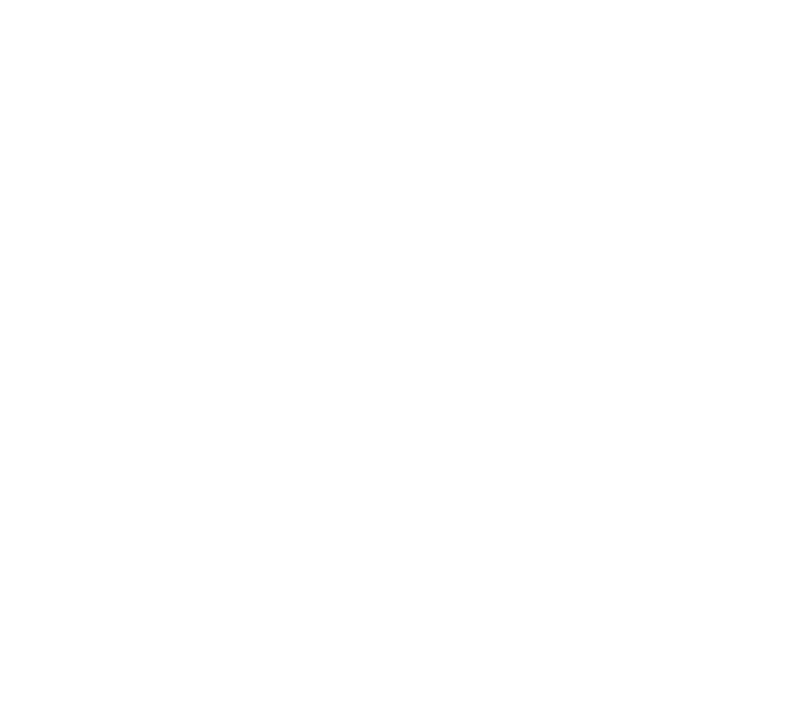
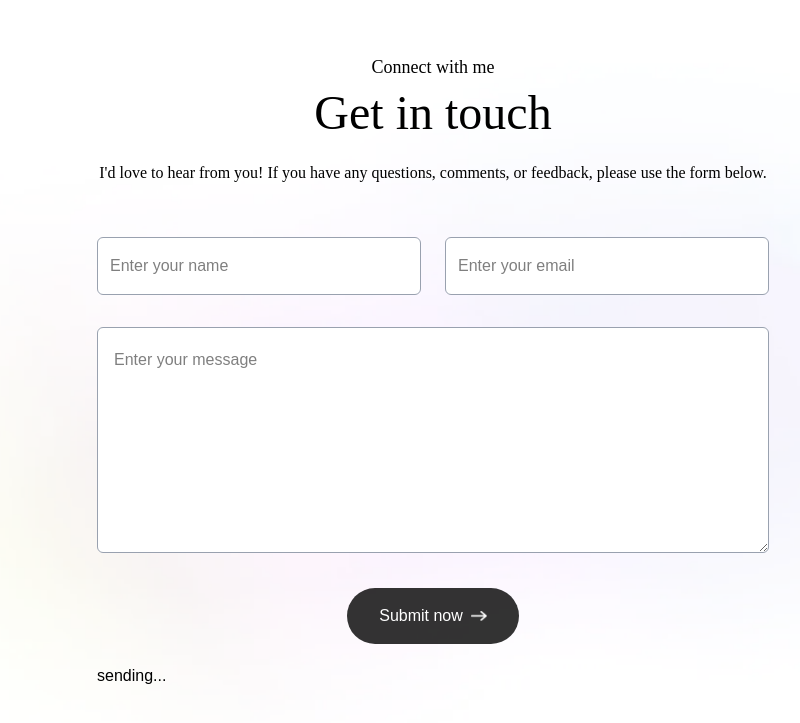
Before and after one commit to LayuruLK/Portfolio, a Next.js app in the folder portfolio/: page / in a window 1280 px wide. Shown: the part 3128-3851 px from the top of the page, without its empty margins (207-1007 px from the left). Before the commit the page ends 3141 px from the top, so only its background shows below. Built offline with nearby package versions, Linux system fonts and the light colour scheme; a web font is replaced by a local one.

Commit message:
feat: implemented basics in contact form

```diff
--- /dev/null
+++ b/portfolio/app/components/Contact.tsx
@@ -0,0 +1,34 @@
+import { assets } from '@/assets/assets'
+import Image from 'next/image'
+import React from 'react'
+
+const Contact = () => {
+  return (
+    <div id='contact' className='w-full px-[12%] py-10 scroll-mt-20 bg-no-repeat bg-center bg-cover'
+         style={{ backgroundImage: "url('/footer-bg-color.png')" }}>
+      <h4 className='text-center mb-2 text-lg font-ovo'>Connect with me</h4>
+      <h2 className='text-center text-5xl font-ovo'>Get in touch</h2>
+
+      <p className='text-center max-w-2xl mx-auto mt-5 mb-12 font-ovo'>
+        I'd love to hear from you! If you have any questions, comments, or feedback, please use the form below.
+      </p>
+
+      <form action="" className='max-w-2xl mx-auto'>
+        <div className='grid grid-cols-[var(--grid-template-columns-layout)] gap-6 mt-10 mb-8'>
+            <input type="text" placeholder='Enter your name' required className='flex-1 p-3 outline-none border-[0.5px] border-gray-400 rounded-md bg-white'/>
+            <input type="email" placeholder='Enter your email' required className='flex-1 p-3 outline-none border-[0.5px] border-gray-400 rounded-md bg-white'/>
+        </div>
+        <textarea rows={6} placeholder='Enter your message' required name="" id="" className='w-full p-4 outline-none border-[0.5px] border-gray-400 rounded-md bg-white mb-6'>
+
+        </textarea>
+        <button type='submit' className='py-3 px-8 w-max flex items-center justify-between gap-2  bg-black/80 text-white rounded-full mx-auto hover:bg-black duration-500'>Submit now <Image src={assets.right_arrow_white} alt=''className='w-4' /></button>
+
+        <p className='mt-4'>
+            sending...
+        </p>
+      </form>
+    </div>
+  )
+}
+
+export default Contact
--- a/portfolio/app/globals.css
+++ b/portfolio/app/globals.css
@@ -1,4 +1,5 @@
 @import "tailwindcss";
+@tailwind utilities;
 
 @theme {
   --color-light-hover: #fcf4ff;
--- a/portfolio/app/page.tsx
+++ b/portfolio/app/page.tsx
@@ -1,5 +1,6 @@
 'use client'
 import About from "./components/About";
+import Contact from "./components/Contact";
 import Header from "./components/Header";
 import Navbar from "./components/Navbar";
 import Services from "./components/Services";
@@ -14,6 +15,7 @@
       <About />
       <Services />
       <Work />
+      <Contact />
     </>
   );
 }
```
